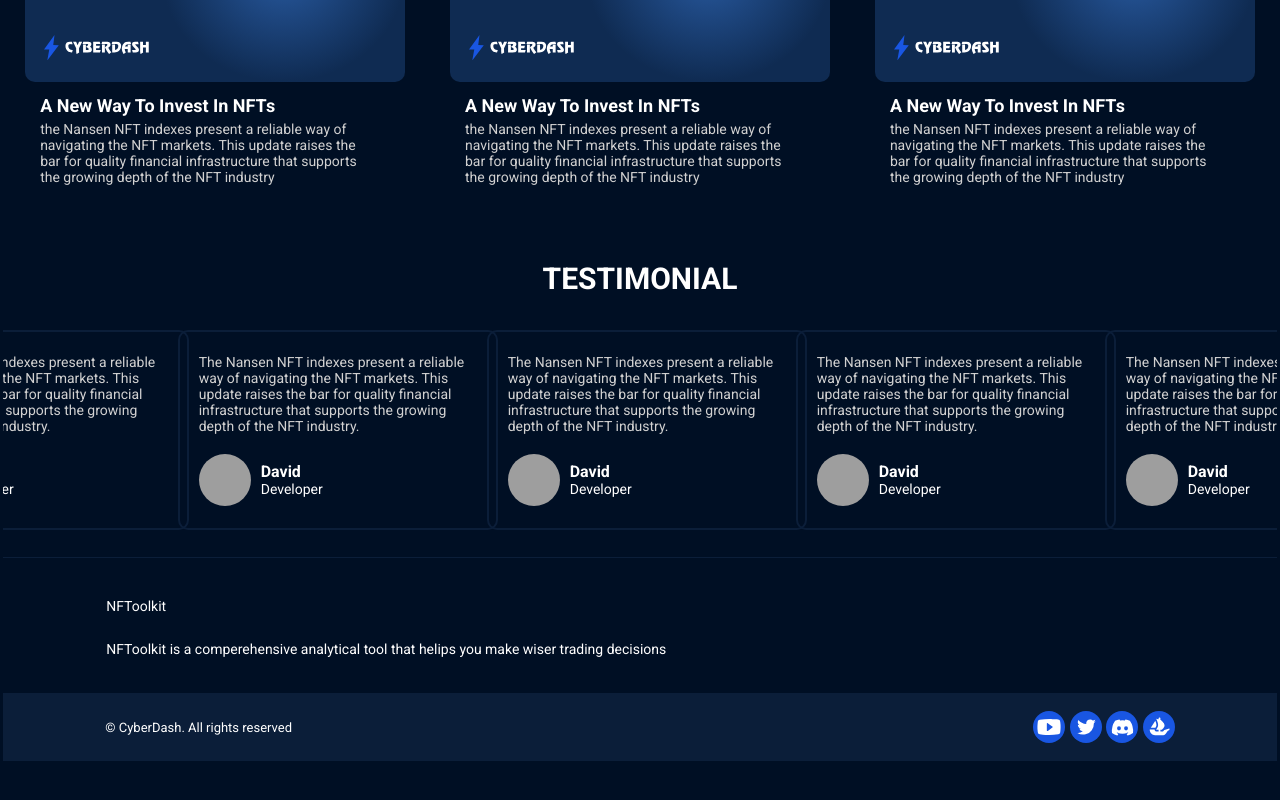
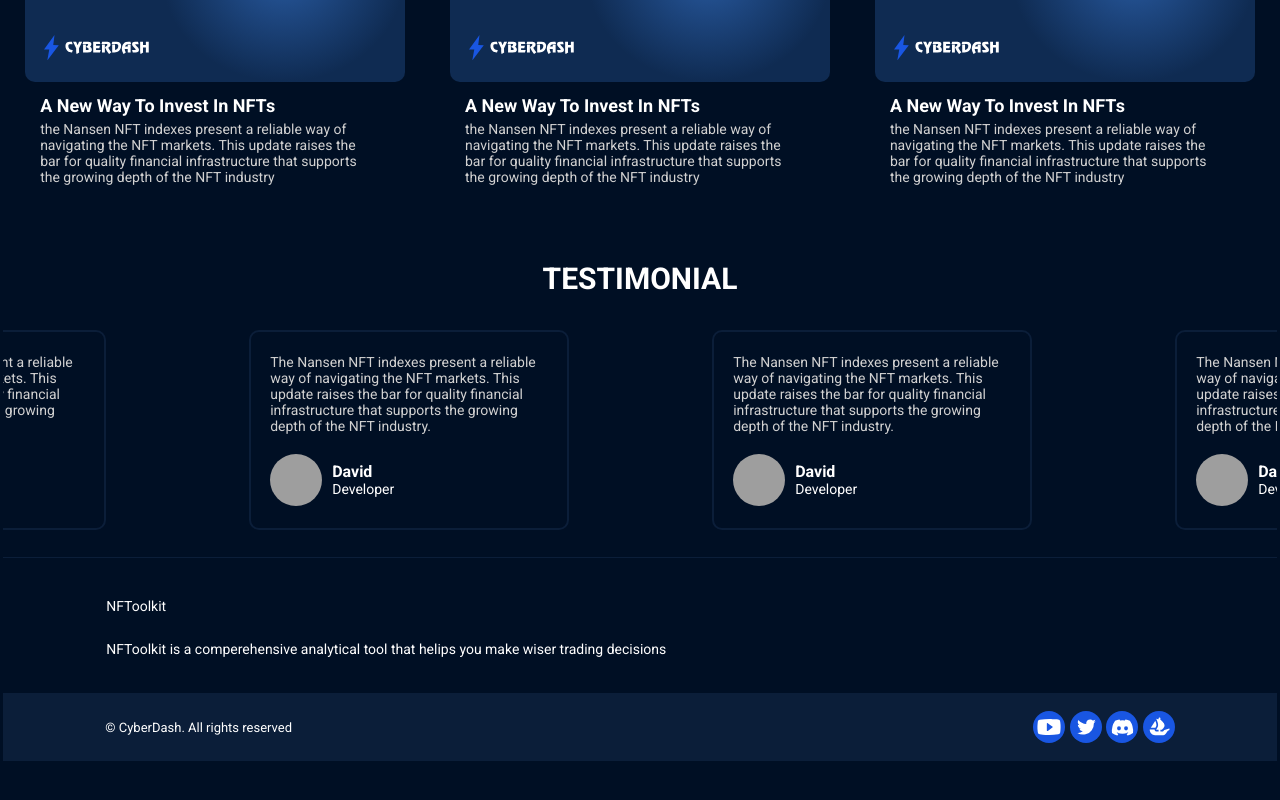
Before and after one commit to FortuneWebWorks/Cyber-React-Sass, a React (Create React App) app: page / in a window 1280 px wide. Shown: the part 1513-2313 px from the top of the page. Built offline with nearby package versions, Linux system fonts and the light colour scheme; grey boxes are pictures that could not be loaded.

Commit message:
:zap: responsive styles added to home page

```diff
--- a/src/pages/Home.js
+++ b/src/pages/Home.js
@@ -15,6 +15,99 @@ const Home = () => {
     centerPadding: '175px',
     slidesToShow: 3,
     speed: 500,
+    responsive: [
+      {
+        breakpoint: 2500,
+        settings: {
+          slidesToShow: 5,
+          centerPadding: '100px',
+        },
+      },
+      {
+        breakpoint: 2000,
+        settings: {
+          slidesToShow: 5,
+          centerPadding: '150px',
+        },
+      },
+      {
+        breakpoint: 1930,
+        settings: {
+          slidesToShow: 4,
+          centerPadding: '40px',
+        },
+      },
+      {
+        breakpoint: 1366,
+        settings: {
+          slidesToShow: 3,
+          centerPadding: '175px',
+        },
+      },
+      {
+        breakpoint: 1320,
+        settings: {
+          slidesToShow: 2,
+          centerPadding: '175px',
+        },
+      },
+      {
+        breakpoint: 1010,
+        settings: {
+          slidesToShow: 1,
+          centerPadding: '270px',
+        },
+      },
+      {
+        breakpoint: 880,
+        settings: {
+          slidesToShow: 1,
+          centerPadding: '200px',
+        },
+      },
+      {
+        breakpoint: 730,
+        settings: {
+          slidesToShow: 1,
+          centerPadding: '100px',
+        },
+      },
+      {
+        breakpoint: 540,
+        settings: {
+          slidesToShow: 1,
+          centerPadding: '70px',
+        },
+      },
+      {
+        breakpoint: 480,
+        settings: {
+          slidesToShow: 1,
+          centerPadding: '40px',
+        },
+      },
+      {
+        breakpoint: 410,
+        settings: {
+          slidesToShow: 1,
+          centerPadding: '20px',
+        },
+      },
+      {
+        breakpoint: 370,
+        settings: {
+          slidesToShow: 1,
+          centerPadding: '10px',
+        },
+      },
+      {
+        breakpoint: 350,
+        settings: {
+          slidesToShow: 1,
+          centerPadding: '0',
+        },
+      },
+    ],
   };
 
   return (
--- a/src/styles/home/home.scss
+++ b/src/styles/home/home.scss
@@ -70,4 +70,27 @@
       color: #ffffff;
     }
   }
+
+  @media (max-width: 1250px) {
+    .section__2 {
+      .section__2__cards {
+        grid-template-columns: repeat(2, 1fr);
+      }
+    }
+  }
+
+  @media (max-width: 834px) {
+    .section__1 {
+      svg {
+        width: 90%;
+        margin: auto;
+      }
+    }
+
+    .section__2 {
+      .section__2__cards {
+        grid-template-columns: repeat(1, 1fr);
+      }
+    }
+  }
 }
--- a/src/styles/home/homeTestimonial.scss
+++ b/src/styles/home/homeTestimonial.scss
@@ -37,4 +37,9 @@
     height: 52px;
     border-radius: 50%;
   }
+
+  @media (max-width: 330px) {
+    width: 100%;
+    height: fit-content;
+  }
 }
```
